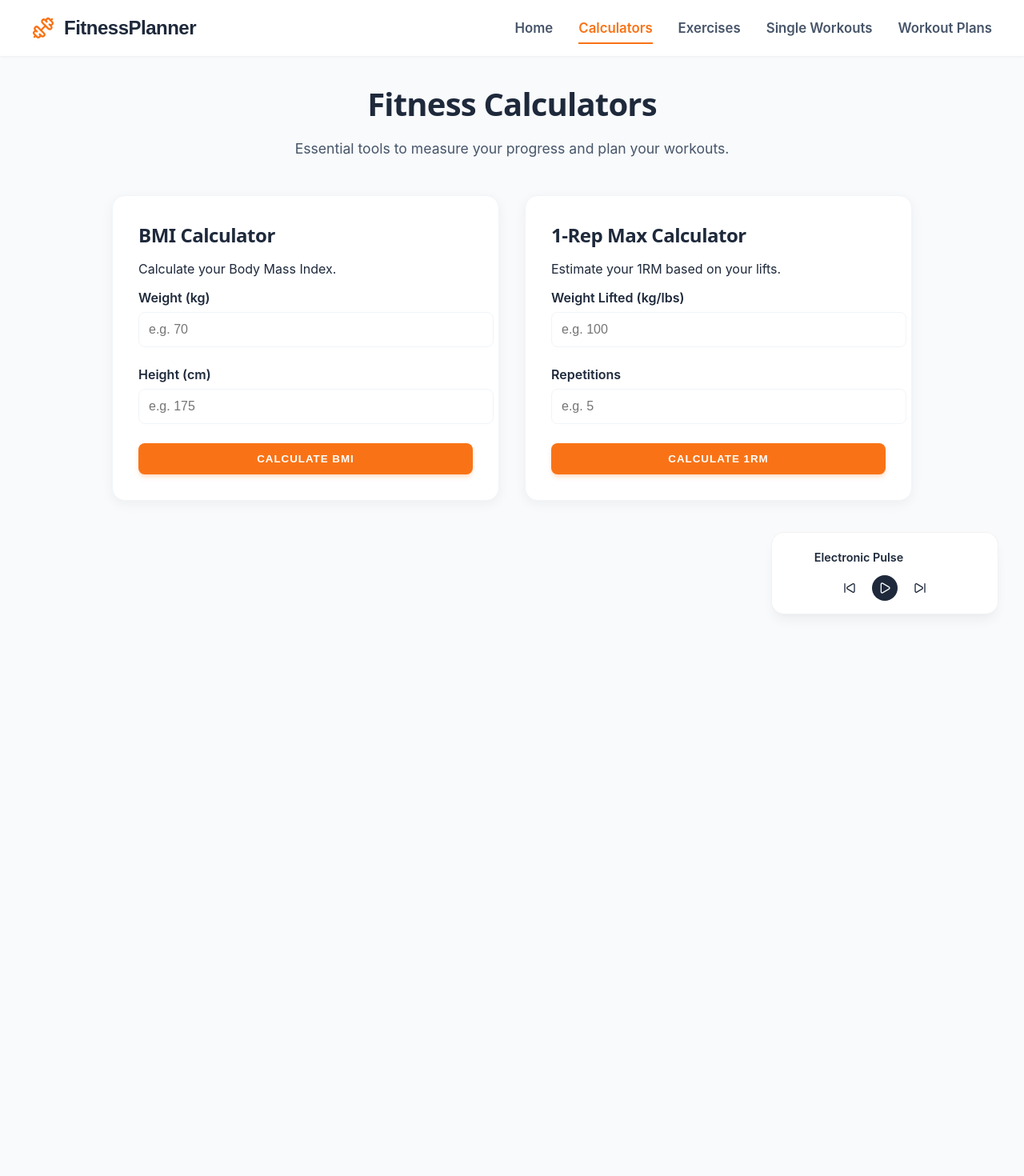
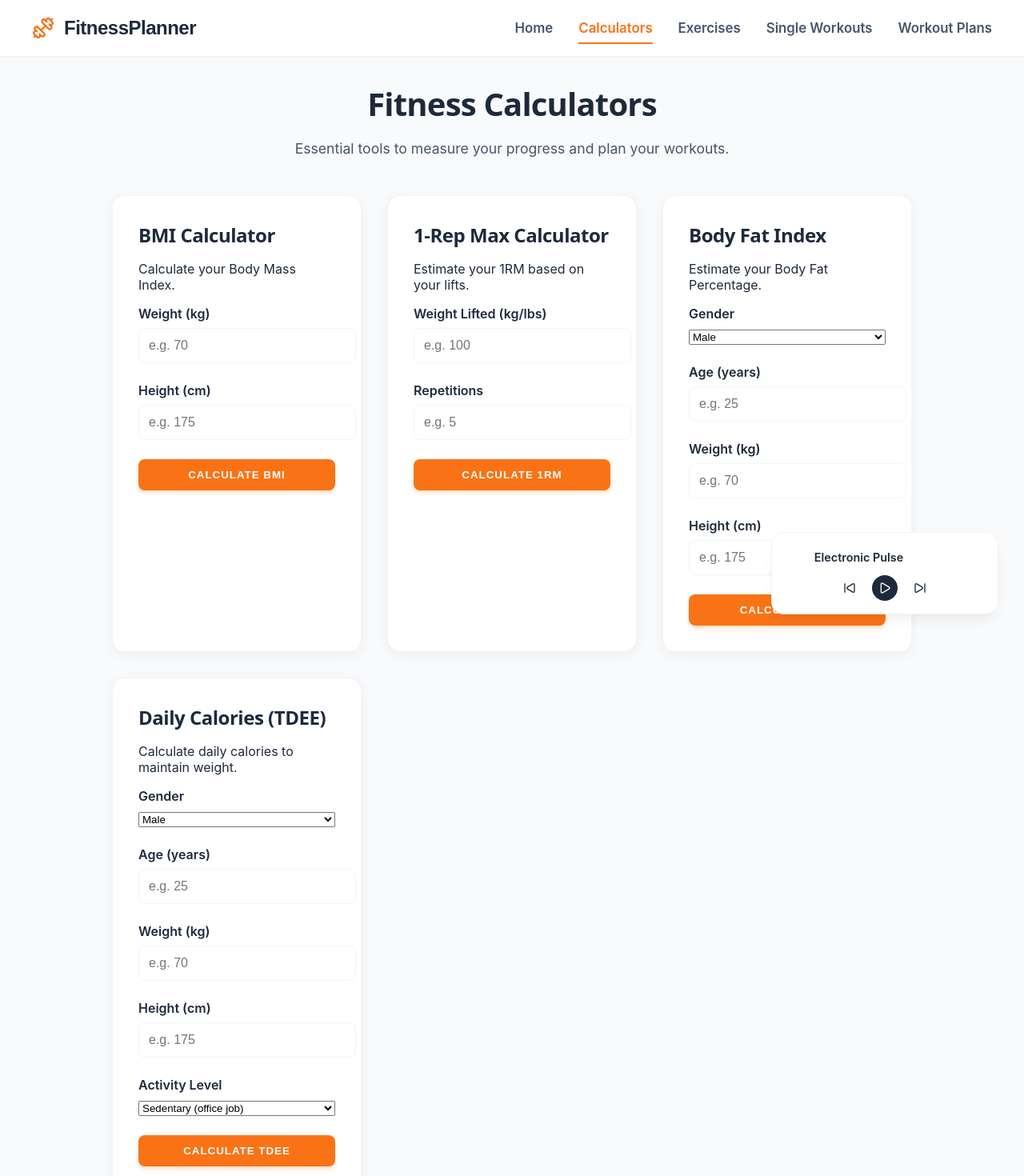
Before and after one commit to kevorhyno90/futuristic-fitness-pwa, a React (Vite) app: page /calculators in a window 1280 px wide. Shown: the top 1470 px of the page at 80% size. Before the commit the page ends 800 px from the top, so only its background shows below. Built offline with nearby package versions, Linux system fonts and the light colour scheme.

Commit message:
Add Body Fat and TDEE calculators, and 5 Min Abs workout

```diff
--- a/src/data/exercises.ts
+++ b/src/data/exercises.ts
@@ -37,7 +37,12 @@ export const allExercises: Exercise[] = [
   { id: 'e13', name: 'Half Kneeling Hip Flexor Stretch', description: 'Kneel on one knee, push hips forward gently.', durationSeconds: 15, imageUrl: '/exercises/Half-Kneeling-Hip-Flexor-Stretch.gif', muscles: ['quadriceps'] },
   { id: 'e14', name: 'Inner Thigh Side Stretch', description: 'Lunge to the side, keeping one leg straight.', durationSeconds: 15, imageUrl: '/exercises/Inner-Thigh-Side-Stretch.gif', muscles: ['quadriceps'] },
   { id: 'e15', name: 'Standing Cross Leg Hamstring Stretch', description: 'Cross one leg over the other and reach for your toes.', durationSeconds: 15, imageUrl: '/exercises/Standing-Cross-Leg-Hamstring-Stretch.gif', muscles: ['hamstring'] },
-  { id: 'e16', name: 'Standing Quadriceps Stretch', description: 'Pull one foot up behind you towards your glutes.', durationSeconds: 15, imageUrl: '/exercises/Standing-Quadriceps-Stretch.gif', muscles: ['quadriceps'] }
+  { id: 'e16', name: 'Standing Quadriceps Stretch', description: 'Pull one foot up behind you towards your glutes.', durationSeconds: 15, imageUrl: '/exercises/Standing-Quadriceps-Stretch.gif', muscles: ['quadriceps'] },
+  { id: 'e17', name: 'Mountain Climber', description: 'Bring knees to chest alternately in a plank position.', durationSeconds: 20, imageUrl: '/exercises/Mountain-Climber.gif', muscles: ['abs', 'quadriceps', 'shoulders'] },
+  { id: 'e18', name: 'Crunches', description: 'Lie on your back and lift your shoulders off the floor.', durationSeconds: 20, imageUrl: '/exercises/Crunches.gif', muscles: ['abs'] },
+  { id: 'e19', name: 'Heel Touch', description: 'Lie on back, knees bent, and reach alternately for your heels.', durationSeconds: 20, imageUrl: '/exercises/Alternate-Heel-Touchers.gif', muscles: ['obliques', 'abs'] },
+  { id: 'e20', name: 'Flutter Kick', description: 'Lie on back and flutter straight legs up and down.', durationSeconds: 20, imageUrl: '/exercises/Flutter-Kicks.gif', muscles: ['abs'] },
+  { id: 'rest', name: 'Rest', description: 'Take a quick breather to recover.', durationSeconds: 10, imageUrl: '/exercises/Rest.png', muscles: [] }
 ];
 
 const generateDays = (duration: number, baseCal: number): WorkoutDay[] => {
@@ -142,5 +147,36 @@ export const singleWorkouts = [
       { name: 'Standing Cross Leg Hamstring Stretch', durationSeconds: 15, id: 'stretch-3' },
       { name: 'Standing Quadriceps Stretch', durationSeconds: 15, id: 'stretch-4' }
     ]
+  },
+  {
+    id: '5-min-abs',
+    title: '5 Min Total Abs Workout',
+    description: 'Workout / At Home, Body Weight, Core/Abs, Fat Burning / Beginners',
+    caloriesBurned: 50,
+    exercises: [
+      { name: 'Flutter Kick', durationSeconds: 20, id: 'abs-1-set1' },
+      { name: 'Rest', durationSeconds: 10, id: 'rest-1' },
+      { name: 'Flutter Kick', durationSeconds: 20, id: 'abs-1-set2' },
+      { name: 'Rest', durationSeconds: 10, id: 'rest-2' },
+
+      { name: 'Mountain Climber', durationSeconds: 20, id: 'abs-2-set1' },
+      { name: 'Rest', durationSeconds: 10, id: 'rest-3' },
+      { name: 'Mountain Climber', durationSeconds: 20, id: 'abs-2-set2' },
+      { name: 'Rest', durationSeconds: 10, id: 'rest-4' },
+
+      { name: 'Crunches', durationSeconds: 20, id: 'abs-3-set1' },
+      { name: 'Rest', durationSeconds: 10, id: 'rest-5' },
+      { name: 'Crunches', durationSeconds: 20, id: 'abs-3-set2' },
+      { name: 'Rest', durationSeconds: 10, id: 'rest-6' },
+
+      { name: 'Bicycle Crunches', durationSeconds: 20, id: 'abs-4-set1' },
+      { name: 'Rest', durationSeconds: 10, id: 'rest-7' },
+      { name: 'Bicycle Crunches', durationSeconds: 20, id: 'abs-4-set2' },
+      { name: 'Rest', durationSeconds: 10, id: 'rest-8' },
+
+      { name: 'Heel Touch', durationSeconds: 20, id: 'abs-5-set1' },
+      { name: 'Rest', durationSeconds: 10, id: 'rest-9' },
+      { name: 'Heel Touch', durationSeconds: 20, id: 'abs-5-set2' }
+    ]
   }
 ];
--- a/src/pages/Calculators.tsx
+++ b/src/pages/Calculators.tsx
@@ -9,6 +9,19 @@ export default function Calculators() {
   const [rmWeight, setRmWeight] = useState('');
   const [rmReps, setRmReps] = useState('');
   const [rmResult, setRmResult] = useState<number | null>(null);
+
+  const [bfiAge, setBfiAge] = useState('');
+  const [bfiGender, setBfiGender] = useState('1'); // 1=Male, 0=Female
+  const [bfiWeight, setBfiWeight] = useState('');
+  const [bfiHeight, setBfiHeight] = useState('');
+  const [bfiResult, setBfiResult] = useState<number | null>(null);
+
+  const [tdeeAge, setTdeeAge] = useState('');
+  const [tdeeGender, setTdeeGender] = useState('1'); // 1=Male, 0=Female
+  const [tdeeWeight, setTdeeWeight] = useState('');
+  const [tdeeHeight, setTdeeHeight] = useState('');
+  const [tdeeActivity, setTdeeActivity] = useState('1.2');
+  const [tdeeResult, setTdeeResult] = useState<number | null>(null);
 
   const calculateBMI = (e: React.FormEvent) => {
     e.preventDefault();
@@ -26,6 +39,36 @@ export default function Calculators() {
     if (w > 0 && r > 0) {
       // Epley Formula: 1RM = Weight * (1 + Reps/30)
       setRmResult(w * (1 + r / 30));
+    }
+  };
+
+  const calculateBFI = (e: React.FormEvent) => {
+    e.preventDefault();
+    const w = parseFloat(bfiWeight);
+    const h = parseFloat(bfiHeight) / 100;
+    const a = parseFloat(bfiAge);
+    const g = parseFloat(bfiGender);
+    if (w > 0 && h > 0 && a > 0) {
+      const bmi = w / (h * h);
+      // Simplified Body Fat Formula based on BMI
+      const bf = (1.20 * bmi) + (0.23 * a) - (10.8 * g) - 5.4;
+      setBfiResult(Math.max(2, bf)); // Cap minimum at 2%
+    }
+  };
+
+  const calculateTDEE = (e: React.FormEvent) => {
+    e.preventDefault();
+    const w = parseFloat(tdeeWeight);
+    const h = parseFloat(tdeeHeight);
+    const a = parseFloat(tdeeAge);
+    const g = parseFloat(tdeeGender);
+    const act = parseFloat(tdeeActivity);
+
+    if (w > 0 && h > 0 && a > 0) {
+      // Mifflin-St Jeor Equation
+      let bmr = (10 * w) + (6.25 * h) - (5 * a);
+      bmr += (g === 1) ? 5 : -161;
+      setTdeeResult(bmr * act);
     }
   };
 
@@ -89,6 +132,83 @@ export default function Calculators() {
             </div>
           )}
         </div>
+
+        {/* Body Fat Index Calculator */}
+        <div className="calculator-card">
+          <h2>Body Fat Index</h2>
+          <p className="text-secondary mb-4">Estimate your Body Fat Percentage.</p>
+          <form onSubmit={calculateBFI} className="calc-form">
+            <div className="form-group">
+              <label>Gender</label>
+              <select value={bfiGender} onChange={(e) => setBfiGender(e.target.value)} className="w-full p-3 border border-gray-200 rounded-lg">
+                <option value="1">Male</option>
+                <option value="0">Female</option>
+              </select>
+            </div>
+            <div className="form-group">
+              <label>Age (years)</label>
+              <input type="number" value={bfiAge} onChange={(e) => setBfiAge(e.target.value)} placeholder="e.g. 25" required />
+            </div>
+            <div className="form-group">
+              <label>Weight (kg)</label>
+              <input type="number" value={bfiWeight} onChange={(e) => setBfiWeight(e.target.value)} placeholder="e.g. 70" required />
+            </div>
+            <div className="form-group">
+              <label>Height (cm)</label>
+              <input type="number" value={bfiHeight} onChange={(e) => setBfiHeight(e.target.value)} placeholder="e.g. 175" required />
+            </div>
+            <button type="submit" className="btn btn-primary w-full">Calculate BFI</button>
+          </form>
+          {bfiResult !== null && (
+            <div className="calc-result">
+              <h3>{bfiResult.toFixed(1)}%</h3>
+              <p>Estimated Body Fat</p>
+            </div>
+          )}
+        </div>
+
+        {/* Daily Calorie Calculator (TDEE) */}
+        <div className="calculator-card">
+          <h2>Daily Calories (TDEE)</h2>
+          <p className="text-secondary mb-4">Calculate daily calories to maintain weight.</p>
+          <form onSubmit={calculateTDEE} className="calc-form">
+            <div className="form-group">
+              <label>Gender</label>
+              <select value={tdeeGender} onChange={(e) => setTdeeGender(e.target.value)} className="w-full p-3 border border-gray-200 rounded-lg">
+                <option value="1">Male</option>
+                <option value="0">Female</option>
+              </select>
+            </div>
+            <div className="form-group">
+              <label>Age (years)</label>
+              <input type="number" value={tdeeAge} onChange={(e) => setTdeeAge(e.target.value)} placeholder="e.g. 25" required />
+            </div>
+            <div className="form-group">
+              <label>Weight (kg)</label>
+              <input type="number" value={tdeeWeight} onChange={(e) => setTdeeWeight(e.target.value)} placeholder="e.g. 70" required />
+            </div>
+            <div className="form-group">
+              <label>Height (cm)</label>
+              <input type="number" value={tdeeHeight} onChange={(e) => setTdeeHeight(e.target.value)} placeholder="e.g. 175" required />
+            </div>
+            <div className="form-group">
+              <label>Activity Level</label>
+              <select value={tdeeActivity} onChange={(e) => setTdeeActivity(e.target.value)} className="w-full p-3 border border-gray-200 rounded-lg">
+                <option value="1.2">Sedentary (office job)</option>
+                <option value="1.375">Light Exercise (1-2 days/week)</option>
+                <option value="1.55">Moderate Exercise (3-5 days/week)</option>
+                <option value="1.725">Heavy Exercise (6-7 days/week)</option>
+              </select>
+            </div>
+            <button type="submit" className="btn btn-primary w-full">Calculate TDEE</button>
+          </form>
+          {tdeeResult !== null && (
+            <div className="calc-result">
+              <h3>{Math.round(tdeeResult)} kcal</h3>
+              <p>Maintenance Calories</p>
+            </div>
+          )}
+        </div>
       </div>
     </div>
   );
```
